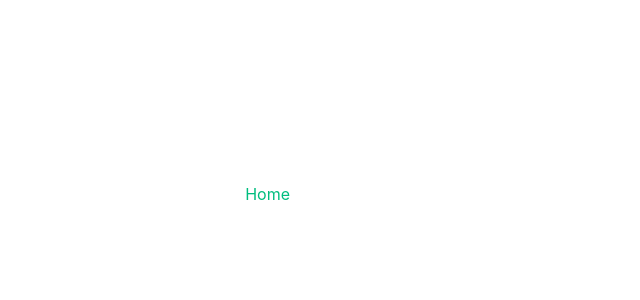
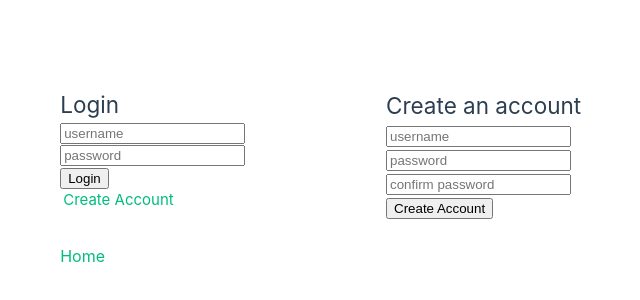
Before and after one commit to LXwaru/blog-project, a Vue app in the folder blog-frontend/: page /CreateAccount in a window 1280 px wide. Before the commit this address had no page. Shown: the part 214-514 px from the top of the page, without its empty margins (254-894 px from the left). Built offline with nearby package versions, Linux system fonts and the light colour scheme.

Commit message:
create user login/creation/logout capability

```diff
--- a/blog-frontend/src/App.vue
+++ b/blog-frontend/src/App.vue
@@ -7,7 +7,7 @@ import Login from './components/Login.vue'
   <header>
 
     <div class="wrapper">
-      <!-- <Login /> -->
+      <Login />
       <nav>
         <RouterLink to="/">Home</RouterLink>
       </nav>
--- a/blog-frontend/src/components/Login.vue
+++ b/blog-frontend/src/components/Login.vue
@@ -1,22 +1,70 @@
-<script lang="ts">
+<script>
+import axios from 'axios';
+import { RouterLink } from 'vue-router';
 
 export default {
     data() {
         return {
-            username: "username",
-            password: "password",
+            username: '',
+            password: '',
+            user: null
+        };
+    },
+    created() {
+        const token = localStorage.getItem('access_token');
+        const username = localStorage.getItem('username');
+        if (token && username) {
+            this.user = token;
+            this.username = username
+        }
+    },
+    methods: {
+        async login() {
+            try {
+                const response = await axios.post('http://localhost:8000/token', new URLSearchParams({
+                username: this.username,
+                password: this.password
+            }), {
+            headers: {
+                'Content-Type': 'application/x-www-form-urlencoded'
+            }
+            });
+            if (response.status === 200) {
+                const token = response.data.access_token
+                this.user = token;
+                localStorage.setItem('access_token', token);
+                localStorage.setItem('username', this.username);
+            } else {
+                alert(response.data.detail);
+            }
+            } catch (error) {
+                console.error('Error:', error);
+                alert('An error occurred during login.');
+            }
+        },
+        logout() {
+            this.user = null;
+            this.username = ''
+            localStorage.removeItem('access_token')
+            localStorage.removeItem('username')
         }
     }
-}
+};
 </script>
 
 <template>
-    <div>
-        <h2>Login</h2>
-        <input id="username" placeholder="username" /><br>
-        <input id="password" placeholder="password" /><br>
-        <button>Login</button><br>
-        <button>Create Account</button>
+    <div v-if="!user">
+        <form @submit.prevent="login">
+            <h2>Login</h2>
+            <input v-model="username" id="username" placeholder="username" /><br>
+            <input v-model="password" id="password" type="password" placeholder="password" /><br>
+            <button type="submit">Login</button><br>
+            <RouterLink to="CreateAccount">Create Account</RouterLink>
+        </form>
+    </div>
+    <div v-else>
+        <h1>Welcome, {{username}}</h1>
+        <button @click="logout">logout</button>
     </div>
 
 </template>
--- a/blog-frontend/src/router/index.ts
+++ b/blog-frontend/src/router/index.ts
@@ -3,6 +3,7 @@ import HomeView from '../views/HomeView.vue'
 import ListUsers from '../views/ListUsers.vue'
 import ListBlogsByUser from '@/views/ListBlogsByUser.vue'
 import DetailBlog from '@/views/DetailBlog.vue'
+import CreateAccount from '../views/CreateAccount.vue'
 
 const router = createRouter({
   history: createWebHistory(import.meta.env.BASE_URL),
@@ -28,6 +29,11 @@ const router = createRouter({
       name: 'DetailBlog',
       component: DetailBlog,
       props: true
+    },
+    {
+      path: '/CreateAccount',
+      name: 'CreateAccount',
+      component: CreateAccount
     }
   ]
 })
--- /dev/null
+++ b/blog-frontend/src/views/CreateAccount.vue
@@ -0,0 +1,57 @@
+<template>
+    <form @submit.prevent="createAccount">
+        <h2>Create an account</h2>
+        <input v-model="username" id="createUsername" placeholder="username" /><br>
+        <input v-model="password" id="createPassword" type="password" placeholder="password" /><br>
+        <input v-model="confirmPassword" id="confirmPassword" type="password" placeholder="confirm password" /><br>
+        <span v-if="password && confirmPassword && !passwordsMatch" style="color: red;">Passwords do not match</span>
+        <button type="submit" :disabled="!passwordsMatch">Create Account</button>
+    </form>
+</template>
+
+
+<script>
+    import axios from 'axios'
+    export default {
+        name: 'CreateAccount',
+        data() {
+            return {
+                username: "",
+                password: "",
+                confirmPassword: ""
+            };
+        },
+        computed: {
+            passwordsMatch() {
+                return this.password === this.confirmPassword;
+            }
+        },
+        methods: {
+            async createAccount() {
+                if (!this.passwordsMatch) {
+                    alert('Passwords do not match');
+                    return;
+                }
+                try {
+                    const newUserData = await axios.post('http://localhost:8000/api/users', {
+                        username: this.username,
+                        password: this.password
+                    });
+                    console.log(newUserData.data)
+                    if (newUserData.status == 200) {
+                        alert("account created successfully");
+                        this.$router.push({ name: "home" })
+                    } else {
+                        alert(newUserDate.data.detail)
+                    }
+                } catch (error) {
+                    console.error("error", error);
+                    alert('an error occurred during account creation');
+                }
+            },
+            goToLogin() {
+                this.$router.push({ name: "Login" })
+            }
+        }
+    }
+</script>
--- a/blog-frontend/src/views/HomeView.vue
+++ b/blog-frontend/src/views/HomeView.vue
@@ -12,7 +12,7 @@ import axios from "axios"
 import { RouterLink } from "vue-router";
 
 export default {
-    name: "app",
+    name: "home",
     data()
     {
         return {
```
